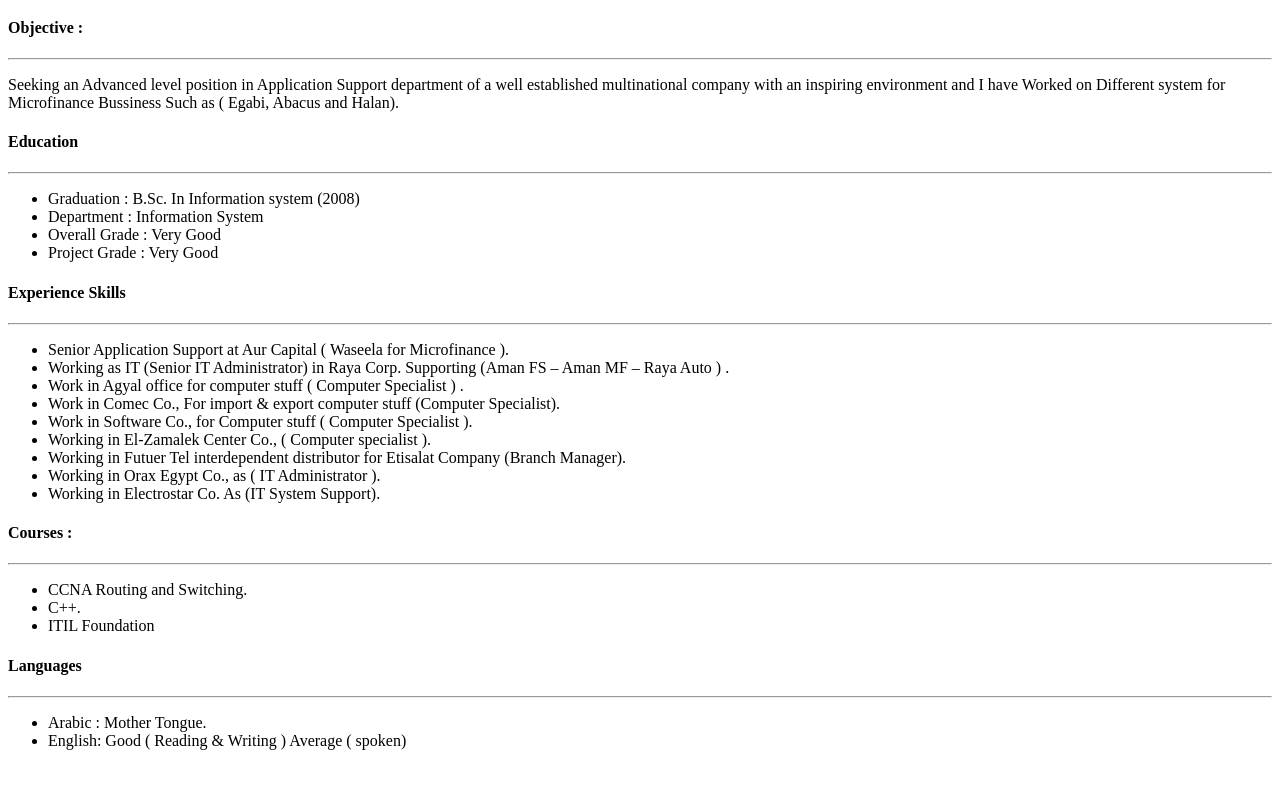
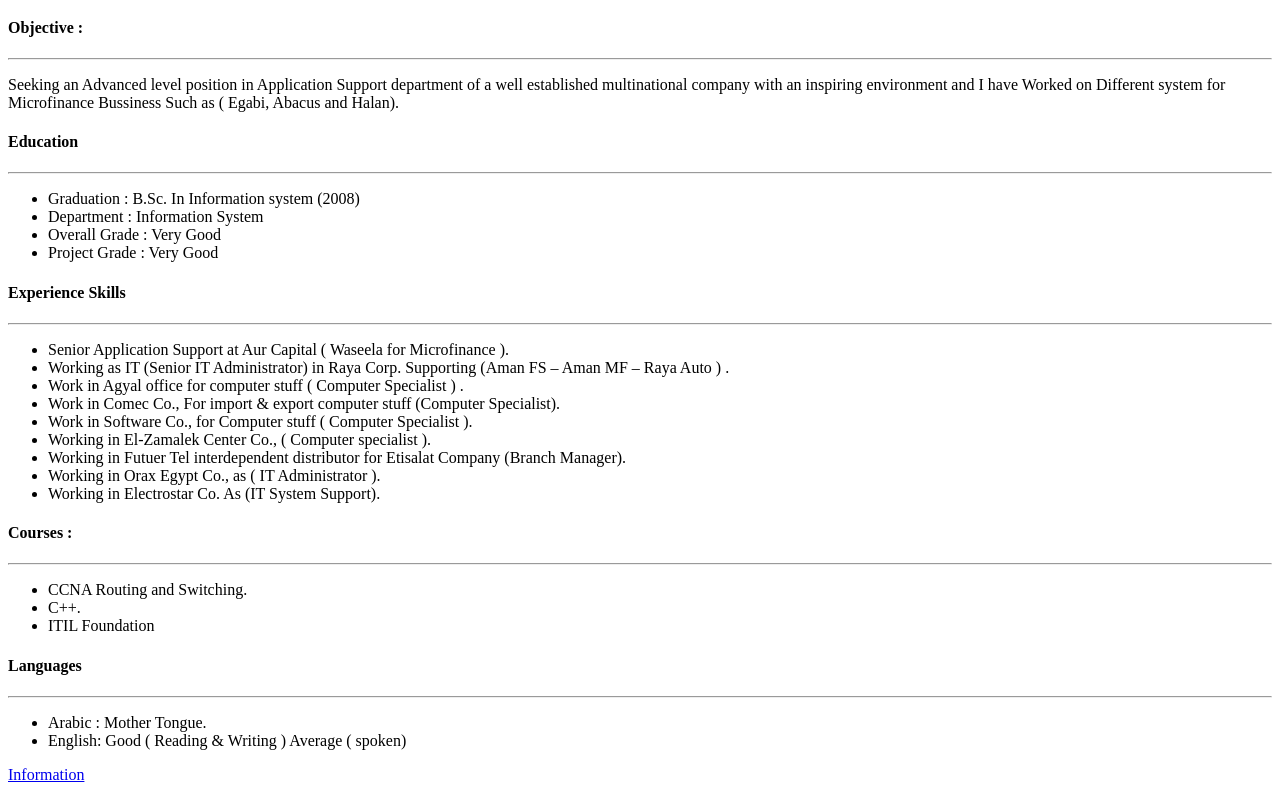
Before and after one commit to MohamedIbrahimit18/My-CV-Yarab, a plain HTML site: page index.html in a window 1280 px wide. Shown: the part 628-1420 px from the top of the page. Before the commit the page ends 1394 px from the top, so only its background shows below. Drawn offline with Linux system fonts and the light colour scheme.

Commit message:
Update index.html

```diff
--- a/index.html
+++ b/index.html
@@ -65,5 +65,7 @@
 <li>Arabic : Mother Tongue.</li>
 <li>English: Good ( Reading & Writing ) Average ( spoken)</li>
 </ul>
+<footer><a href="./Info.html">Information</a></footer>
+
 </body>
 </html>
```
